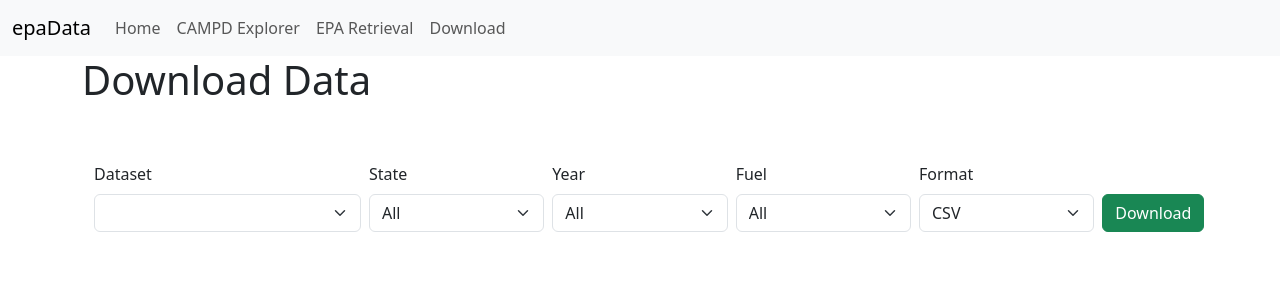
After one commit to SqueakyBeaver/epaData, a Flask app: page /download/ in a window 1280 px wide. The commit adds this page. Shown: the top 300 px of the page. Run offline with Flask 3, Linux system fonts and the light colour scheme; lists and menus that the app fills with data are empty; some libraries are stand-ins or nearby versions.

Commit message:
Adding things to home page, created download page, retrieval page on the main navigation
added stuff to home page, we can change and update this later. Added a retrieval and download page to the main nav, we can change this later if needed.

```diff
--- a/epadata/routes/__init__.py
+++ b/epadata/routes/__init__.py
@@ -1,4 +1,5 @@
-from . import details, explorer, index, upload
+from . import details, explorer, index, upload, download, retrieve
+
 
 
 
@@ -7,4 +8,6 @@ blueprints = [
     explorer.bp,
     index.bp,
     upload.bp,
+    download.bp,
+    retrieve.bp
 ]
--- /dev/null
+++ b/epadata/routes/download.py
@@ -0,0 +1,14 @@
+import csv
+import io
+import json
+import random
+
+from flask import Blueprint, Response, render_template, request
+
+bp = Blueprint("download", __name__, url_prefix="/download")
+
+# then add in query from db.sqlite here
+
+@bp.route("/", methods=["GET", "POST"])
+def index():
+    return render_template("download.html")
--- a/epadata/templates/base.html
+++ b/epadata/templates/base.html
@@ -30,6 +30,13 @@
                     <li class="nav-item">
                         <a class="nav-link" href="{{ url_for('explore.campd') }}">CAMPD Explorer</a>
                     </li>
+                    <li class = "nav-item">
+                        <a class="nav-link" href="{{ url_for('retrieve.index') }}">EPA Retrieval</a>
+                    </li>
+                    <li class="nav-item">
+                        <a class="nav-link" href="{{ url_for('download.index') }}">Download</a>
+                    </li>
+
                     <!-- todo: add other top-level pages -->
                 </ul>
             </div>
--- /dev/null
+++ b/epadata/templates/download.html
@@ -0,0 +1,43 @@
+{% extends "base.html" %}
+{% block title %}Download{% endblock %}
+{% block header %}<h1 class="mx-auto">Download Data</h1>{% endblock %}
+
+{% block content %}
+<form method="post" class="row g-2">
+  <div class="col-md-3">
+    <label class="form-label">Dataset</label>
+    <select name="dataset" class="form-select">
+      {% for key, (label, _) in (datasets or {}).items() %}<option value="{{ key }}">{{ label }}</option>{% endfor %}
+    </select>
+  </div>
+  <div class="col-md-2">
+    <label class="form-label">State</label>
+    <select name="state" class="form-select">
+      <option value="">All</option>
+      {% for s in states %}<option>{{ s }}</option>{% endfor %}
+    </select>
+  </div>
+  <div class="col-md-2">
+    <label class="form-label">Year</label>
+    <select name="year" class="form-select">
+      <option value="">All</option>
+      {% for y in years %}<option>{{ y }}</option>{% endfor %}
+    </select>
+  </div>
+  <div class="col-md-2">
+    <label class="form-label">Fuel</label>
+    <select name="fuel" class="form-select">
+      <option value="">All</option>
+      {% for f in fuels %}<option>{{ f }}</option>{% endfor %}
+    </select>
+  </div>
+  <div class="col-md-2">
+    <label class="form-label">Format</label>
+    <select name="format" class="form-select">
+      <option value="csv">CSV</option>
+      <option value="json">JSON</option>
+    </select>
+  </div>
+  <div class="col-md-1 d-flex align-items-end"><button class="btn btn-success">Download</button></div>
+</form>
+{% endblock %}
```
Also changed, not shown: epadata/routes/retrieve.py (added, +10 -0 lines), epadata/templates/index.html (+17 -0 lines), epadata/templates/retrieve.html (added, +39 -0 lines).
